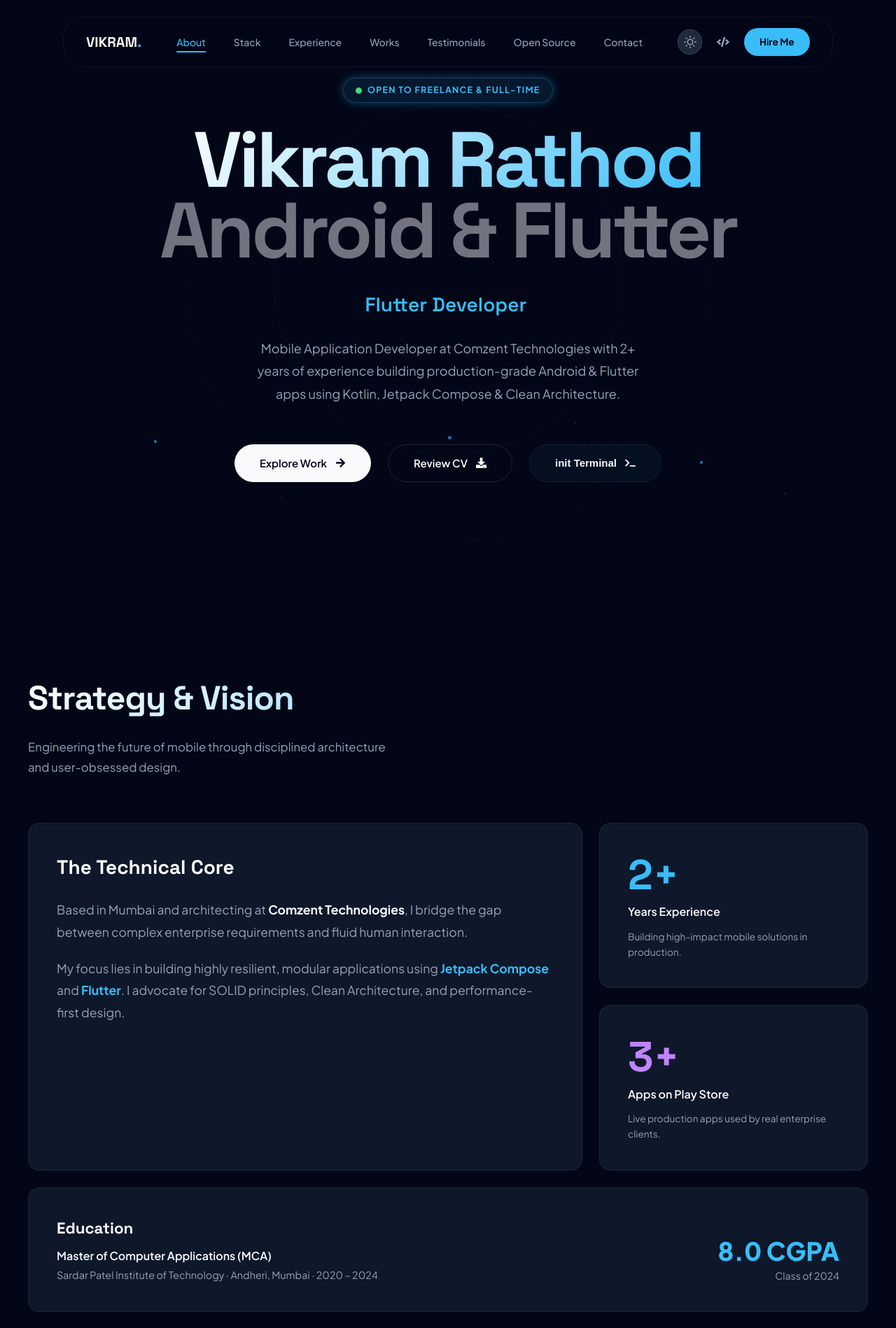
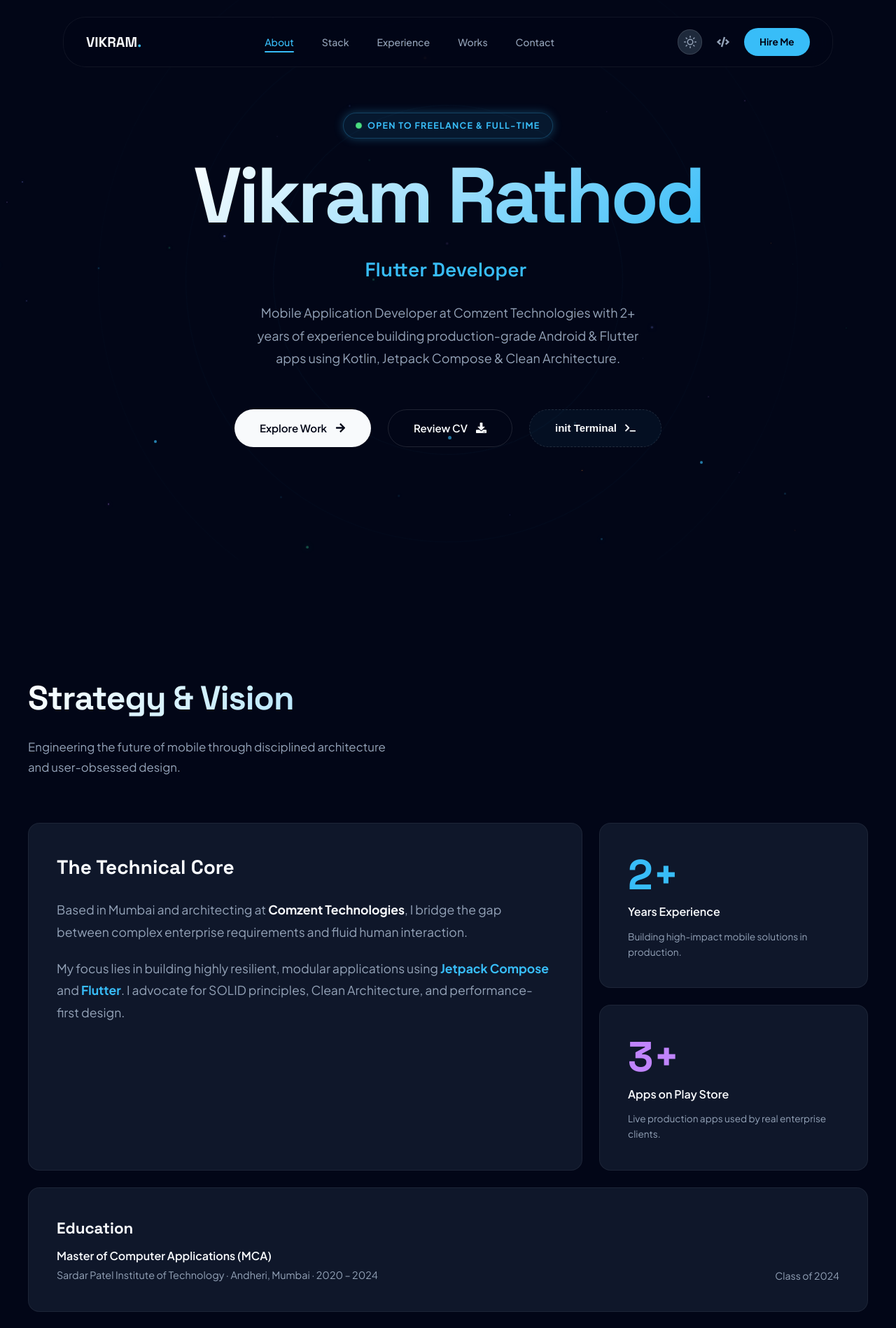
Before and after one commit to vikram-rathod/vikram_portfolio_react, a React (Vite) app: page / in a window 1280 px wide. Shown: the top 1898 px of the page at 70% size. Built offline with nearby package versions, Linux system fonts and the light colour scheme.

Commit message:
clean up and backgroud setup

```diff
--- a/src/App.jsx
+++ b/src/App.jsx
@@ -1,8 +1,9 @@
 import React from 'react';
 import { CustomCursor, Konami } from './components/ui';
 import { Navbar, Footer } from './components/layout';
-import { Hero, About, Skills, Experience, Projects, Testimonials, Github, Contact } from './components/sections';
+import { Hero, About, Skills, Experience, Projects, Contact } from './components/sections';
 import AchievementToast from './components/ui/achievement-toast/AchievementToast';
+import BackgroundParticles from './components/ui/background-particles/BackgroundParticles';
 
 import { AchievementProvider } from './context/AchievementContext';
 
@@ -14,6 +15,7 @@ function App() {
                 <Konami />
                 <AchievementToast />
                 <div className="bg-nebula" />
+                <BackgroundParticles />
 
                 <Navbar />
                 <main>
@@ -22,8 +24,6 @@ function App() {
                     <Skills />
                     <Experience />
                     <Projects />
-                    <Testimonials />
-                    <Github />
                     <Contact />
                 </main>
                 <Footer />
--- a/src/components/sections/about/About.jsx
+++ b/src/components/sections/about/About.jsx
@@ -134,18 +134,7 @@ export default function About() {
                             </p>
                         </div>
                         <div className="about-edu-cgpa-container">
-                            <motion.p
-                                className="about-edu-cgpa"
-                                initial={{ opacity: 0, scale: 0.8 }}
-                                whileInView={{ opacity: 1, scale: 1 }}
-                                viewport={{ once: true }}
-                                transition={{ duration: 0.6, delay: 0.5, ease: [0.16, 1, 0.3, 1] }}
-                            >
-                                8.0 CGPA
-                            </motion.p>
-                            <p className="about-edu-year">
-                                Class of 2024
-                            </p>
+                            <p className="about-edu-year">Class of 2024</p>
                         </div>
                     </div>
                 </motion.div>
--- a/src/components/sections/contact/Contact.jsx
+++ b/src/components/sections/contact/Contact.jsx
@@ -56,24 +56,16 @@ function ContactForm() {
 
     const handleChange = (e) => setForm(prev => ({ ...prev, [e.target.name]: e.target.value }));
 
-    const handleSubmit = async (e) => {
+    const handleSubmit = (e) => {
         e.preventDefault();
         setStatus('sending');
-        try {
-            const res = await fetch('https://formspree.io/f/YOUR_FORM_ID', {
-                method: 'POST',
-                headers: { 'Content-Type': 'application/json', Accept: 'application/json' },
-                body: JSON.stringify(form),
-            });
-            if (res.ok) {
-                setStatus('success');
-                setForm({ name: '', email: '', message: '' });
-            } else {
-                setStatus('error');
-            }
-        } catch {
-            setStatus('error');
-        }
+        const subject = encodeURIComponent(`Portfolio Contact: ${form.name}`);
+        const body = encodeURIComponent(
+            `Name: ${form.name}\nEmail: ${form.email}\n\nMessage:\n${form.message}`
+        );
+        window.open(`mailto:rathodvikramk382@gmail.com?subject=${subject}&body=${body}`);
+        setStatus('success');
+        setForm({ name: '', email: '', message: '' });
     };
 
     if (status === 'success') {
--- a/src/components/sections/hero/Hero.jsx
+++ b/src/components/sections/hero/Hero.jsx
@@ -122,8 +122,6 @@ export default function Hero() {
                 {/* Name */}
                 <motion.h1 className="hero-h1" variants={fadeUp}>
                     <span className="gradient-text">Vikram Rathod</span>
-                    <br />
-                    <span style={{ opacity: 0.45 }}>Android &amp; Flutter</span>
                 </motion.h1>
 
                 {/* Typewriter role */}
--- /dev/null
+++ b/src/components/ui/background-particles/BackgroundParticles.jsx
@@ -0,0 +1,72 @@
+import React, { useMemo } from 'react';
+import { motion } from 'framer-motion';
+
+/* Deterministic pseudo-random so particles are stable across renders */
+function makeRand(seed) {
+    let s = seed;
+    return () => {
+        s = (s * 9301 + 49297) % 233280;
+        return s / 233280;
+    };
+}
+
+const COLORS = ['#38bdf8', '#818cf8', '#c084fc', '#34d399', '#fb923c'];
+
+export default function BackgroundParticles({ count = 40 }) {
+    const particles = useMemo(() => {
+        const rand = makeRand(7);
+        return Array.from({ length: count }, (_, i) => ({
+            id: i,
+            x: rand() * 100,
+            y: rand() * 100,
+            size: rand() * 2.5 + 0.8,
+            color: COLORS[Math.floor(rand() * COLORS.length)],
+            duration: rand() * 18 + 12,
+            delay: rand() * 12,
+            floatY: rand() * 60 - 30,
+            floatX: rand() * 30 - 15,
+            opacity: rand() * 0.25 + 0.04,
+        }));
+    }, [count]);
+
+    return (
+        <div
+            style={{
+                position: 'fixed',
+                inset: 0,
+                pointerEvents: 'none',
+                zIndex: 0,
+                overflow: 'hidden',
+            }}
+            aria-hidden="true"
+        >
+            {particles.map(p => (
+                <motion.div
+                    key={p.id}
+                    style={{
+                        position: 'absolute',
+                        left: `${p.x}%`,
+                        top: `${p.y}%`,
+                        width: p.size,
+                        height: p.size,
+                        borderRadius: '50%',
+                        background: p.color,
+                        boxShadow: `0 0 ${p.size * 3}px ${p.color}`,
+                    }}
+                    animate={{
+                        y: [0, p.floatY, 0],
+                        x: [0, p.floatX, 0],
+                        opacity: [p.opacity, p.opacity * 3, p.opacity],
+                        scale: [1, 1.4, 1],
+                    }}
+                    transition={{
+                        duration: p.duration,
+                        delay: p.delay,
+                        repeat: Infinity,
+                        ease: 'easeInOut',
+                    }}
+                />
+            ))}
+        </div>
+    );
+}
--- a/src/constants/data.js
+++ b/src/constants/data.js
@@ -4,8 +4,6 @@ export const NAV_LINKS = [
   { label: 'Stack', href: '#skills', id: 'skills' },
   { label: 'Experience', href: '#experience', id: 'experience' },
   { label: 'Works', href: '#projects', id: 'projects' },
-  { label: 'Testimonials', href: '#testimonials', id: 'testimonials' },
-  { label: 'Open Source', href: '#github', id: 'github' },
   { label: 'Contact', href: '#contact', id: 'contact' },
 ];
 
--- a/src/styles/global.css
+++ b/src/styles/global.css
@@ -79,6 +79,7 @@ body {
 .section {
     padding: 10rem 0;
     position: relative;
+    z-index: 1;
 }
 
 /* ─────────────────────────────────────────────
```
